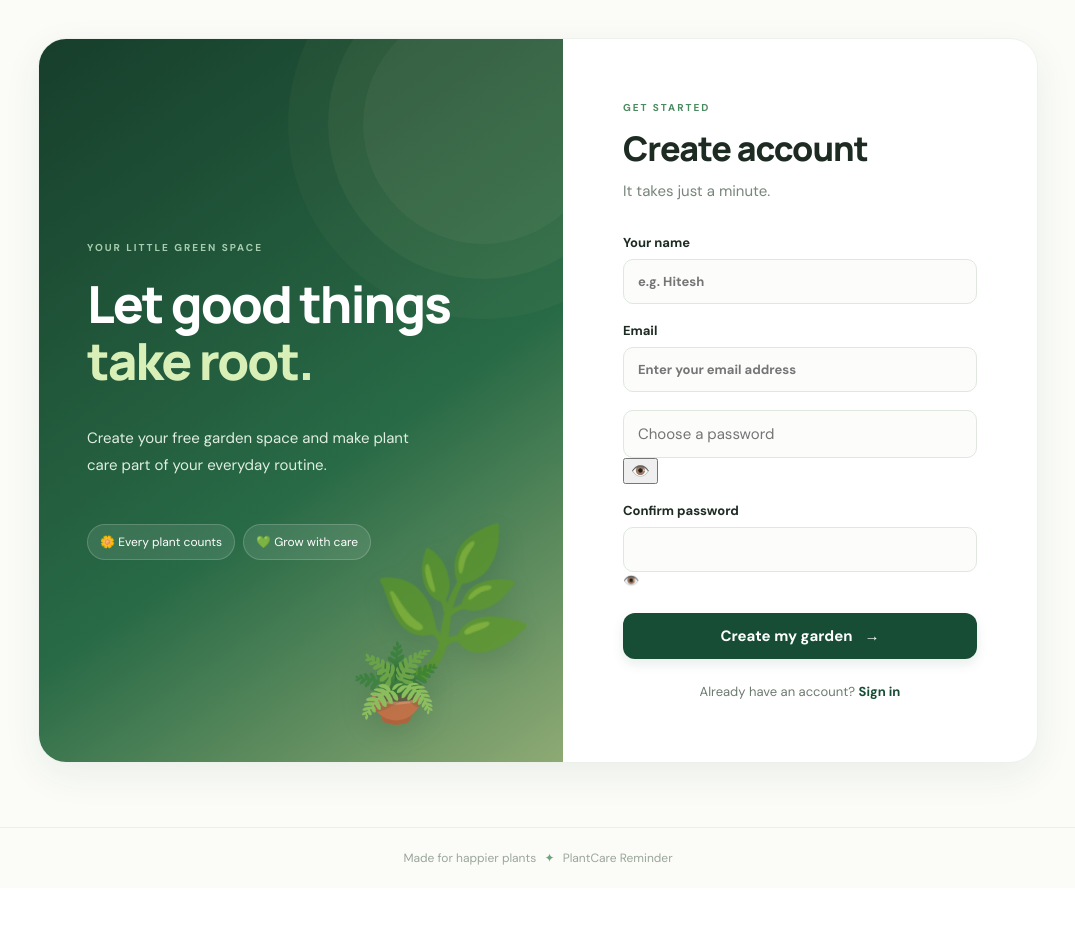
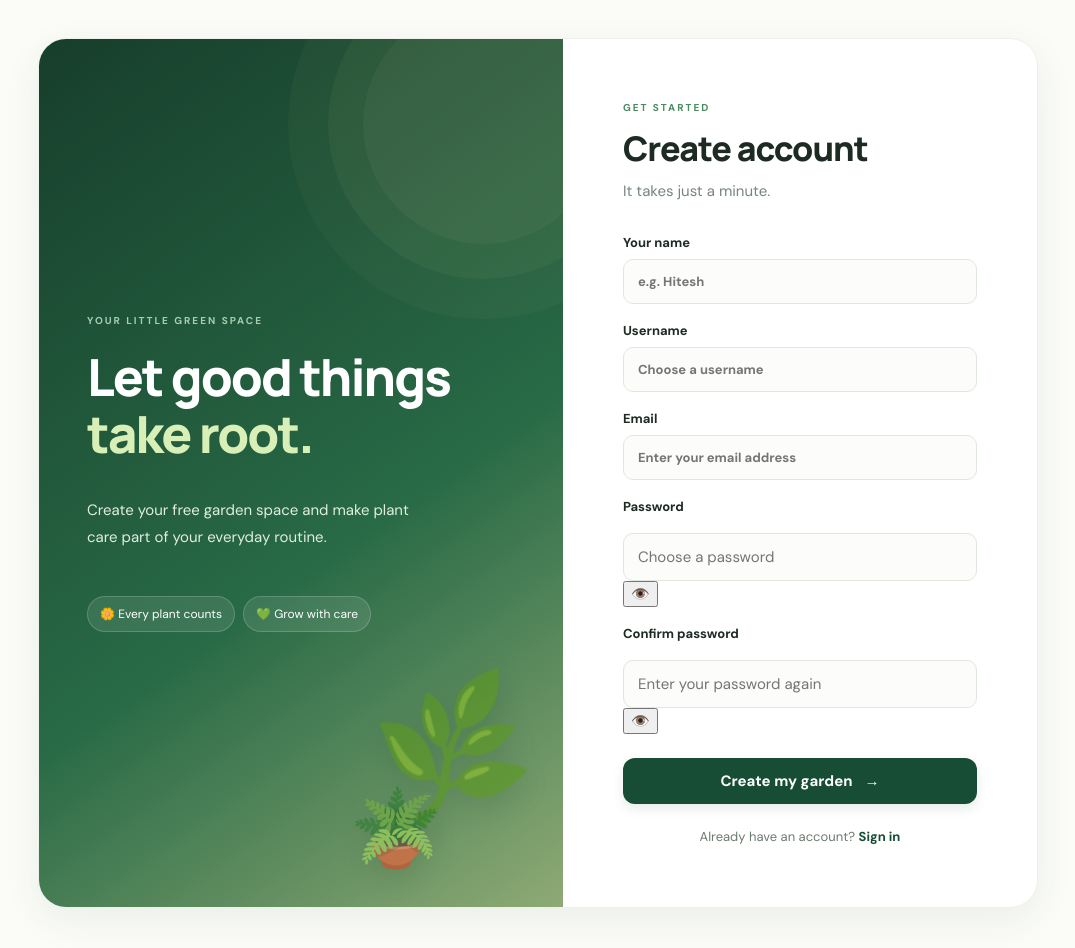
Before and after one commit to hiteshym254-bit/PlantCare, a Flask app: page /register in a window 1280 px wide. Shown: the part 76-1024 px from the top of the page, without its empty margins (102-1177 px from the left). Before the commit the page ends 941 px from the top, so only its background shows below. Run offline with Flask 3, Linux system fonts and the light colour scheme; some libraries are stand-ins or nearby versions.

Commit message:
Update register.html

```diff
--- a/PlantCare_Complete/templates/register.html
+++ b/PlantCare_Complete/templates/register.html
@@ -1,58 +1,76 @@
+
 {% extends "base.html" %}
 {% block title %}Create account · PlantCare{% endblock %}
+
 {% block content %}
 <section class="auth-layout">
   <div class="auth-art">
-    <div class="sun-orb"></div><div class="art-leaf leaf-one">🌿</div><div class="art-leaf leaf-two">🪴</div>
+    <div class="sun-orb"></div>
+    <div class="art-leaf leaf-one">🌿</div>
+    <div class="art-leaf leaf-two">🪴</div>
+
     <p class="eyebrow">YOUR LITTLE GREEN SPACE</p>
     <h1>Let good things<br><em>take root.</em></h1>
-    <p class="art-copy">Create your free garden space and make plant care part of your everyday routine.</p>
-    <div class="art-pills"><span>🌼 Every plant counts</span><span>💚 Grow with care</span></div>
+    <p class="art-copy">
+      Create your free garden space and make plant care part of your everyday routine.
+    </p>
+    <div class="art-pills">
+      <span>🌼 Every plant counts</span>
+      <span>💚 Grow with care</span>
+    </div>
   </div>
+
   <div class="auth-card">
-    <p class="eyebrow green">GET STARTED</p><h2>Create account</h2><p class="muted">It takes just a minute.</p>
+    <p class="eyebrow green">GET STARTED</p>
+    <h2>Create account</h2>
+    <p class="muted">It takes just a minute.</p>
+
     <form method="post" class="form-stack">
-      <label>Your name<input name="name" autocomplete="name" required maxlength="80" placeholder="e.g. Hitesh"></label>
+      <label>Your name
+        <input name="name" autocomplete="name" required maxlength="80"
+               placeholder="e.g. Hitesh">
+      </label>
 
-<label>Email<input type="email" name="email" autocomplete="email" required maxlength="254" placeholder="Enter your email address"></label>
-        <div class="password-wrapper">
+      <label>Username
+        <input name="username" autocomplete="username" required maxlength="40"
+               placeholder="Choose a username">
+      </label>
+
+      <label>Email
+        <input type="email" name="email" autocomplete="email" required
+               maxlength="254" placeholder="Enter your email address">
+      </label>
+
+      <label>Password</label>
+      <div class="password-wrapper">
         <input id="register-password" name="password" type="password"
                autocomplete="new-password" required minlength="8"
                placeholder="Choose a password">
-        <button type="button"
-    onclick="
-        var p = document.getElementById('register-password');
-        if (p.type === 'password') {
-            p.type = 'text';
-            this.textContent = '🙈';
-        } else {
-            p.type = 'password';
-            this.textContent = '👁️';
-        }
-    "
->👁️</button>
-    </div>
-</label>
-    <label>Confirm password
-    <div class="password-wrapper">
+        <button type="button" aria-label="Show password"
+                onclick="togglePassword('register-password', this)">👁️</button>
+      </div>
+
+      <label>Confirm password</label>
+      <div class="password-wrapper">
         <input id="confirm-password" name="confirm_password" type="password"
                autocomplete="new-password" required minlength="8"
-              <button
-    type="button"
-    onclick="
-        var p = document.getElementById('confirm-password');
-        p.type = p.type === 'password' ? 'text' : 'password';
-        this.textContent = p.type === 'password' ? '👁️' : '🙈';
-    "
->👁️</button>
-    </div>
-</label>
-      <button class="button full" type="submit">Create my garden <span>→</span></button>
+               placeholder="Enter your password again">
+        <button type="button" aria-label="Show password"
+                onclick="togglePassword('confirm-password', this)">👁️</button>
+      </div>
+
+      <button class="button full" type="submit">
+        Create my garden <span>→</span>
+      </button>
     </form>
-    <p class="auth-switch">Already have an account? <a href="{{ url_for('login') }}">Sign in</a></p>
+
+    <p class="auth-switch">
+      Already have an account?
+      <a href="{{ url_for('login') }}">Sign in</a>
+    </p>
   </div>
 </section>
-{% endblock %}
+
 <script>
 function togglePassword(inputId, button) {
     const input = document.getElementById(inputId);
@@ -68,3 +86,4 @@ function togglePassword(inputId, button) {
     }
 }
 </script>
+{% endblock %}
```
